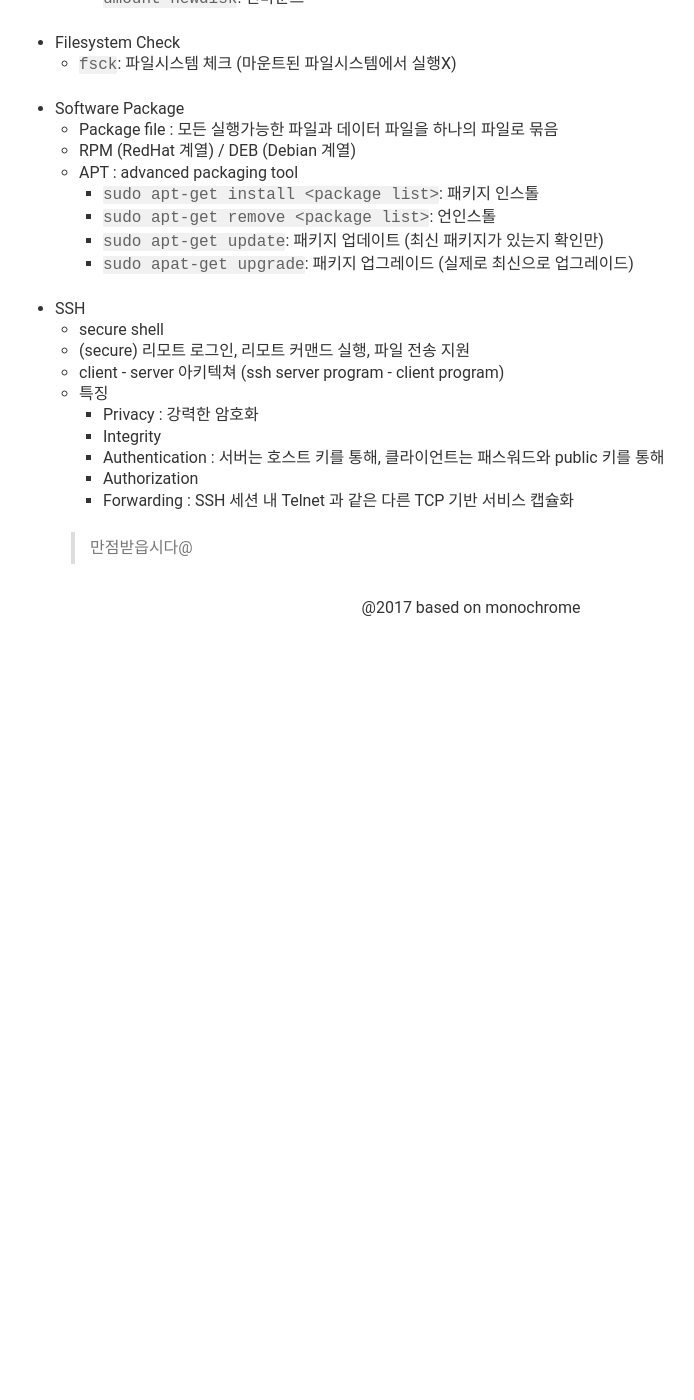
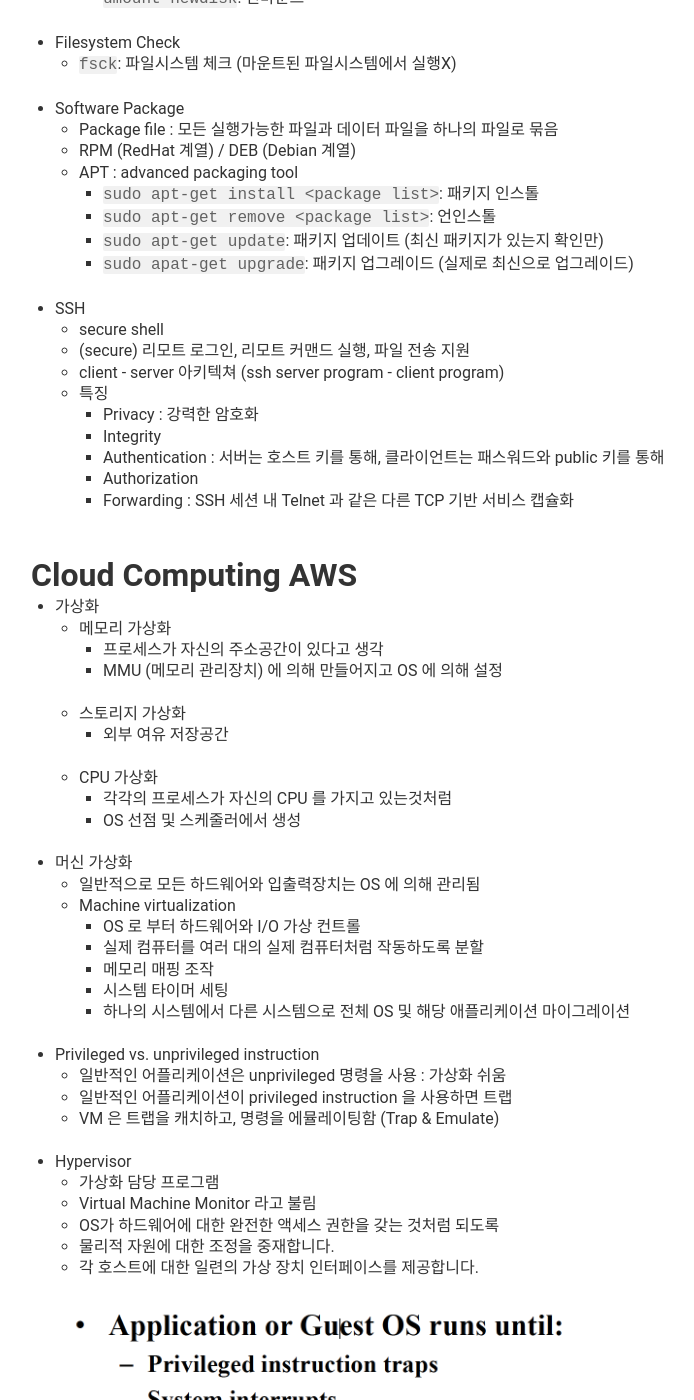
Before and after one commit to sungjunyoung/sungjunyoung.github.io_deprecated, a Jekyll site: the page built from _posts/2017-06-14-opensource-final-term.md, in a window 1280 px wide and 1400 px high, scrolled down 20802 px. Shown: the whole window, without its empty margins (169-863 px from the left). Built offline with Jekyll 4.4.1, drawn with Linux system fonts in a browser that asks for light colours; comment, search, counter and statistics services are not loaded; before the commit the page ends 21432 px from its top, so only the background shows below that; some of the changed text lies outside the part shown.

Commit message:
오픈소스 11장

```diff
--- a/_posts/2017-06-14-opensource-final-term.md
+++ b/_posts/2017-06-14-opensource-final-term.md
@@ -824,5 +824,59 @@
     - Authorization
     - Forwarding : SSH 세션 내 Telnet 과 같은 다른 TCP 기반 서비스 캡슐화
 
+## Cloud Computing AWS
+
+- 가상화
+    - 메모리 가상화
+        - 프로세스가 자신의 주소공간이 있다고 생각
+        - MMU (메모리 관리장치) 에 의해 만들어지고 OS 에 의해 설정
+    - 스토리지 가상화
+        - 외부 여유 저장공간
+    - CPU 가상화
+        - 각각의 프로세스가 자신의 CPU 를 가지고 있는것처럼
+        - OS 선점 및 스케줄러에서 생성
+- 머신 가상화
+    - 일반적으로 모든 하드웨어와 입출력장치는 OS 에 의해 관리됨
+    - Machine virtualization
+        - OS 로 부터 하드웨어와 I/O 가상 컨트롤
+        - 실제 컴퓨터를 여러 대의 실제 컴퓨터처럼 작동하도록 분할
+        - 메모리 매핑 조작
+        - 시스템 타이머 세팅
+        - 하나의 시스템에서 다른 시스템으로 전체 OS 및 해당 애플리케이션 마이그레이션
+
+- Privileged vs. unprivileged instruction
+    - 일반적인 어플리케이션은 unprivileged 명령을 사용 : 가상화 쉬움
+    - 일반적인 어플리케이션이 privileged instruction 을 사용하면 트랩
+    - VM 은 트랩을 캐치하고, 명령을 에뮬레이팅함 (Trap & Emulate)
+
+- Hypervisor
+    - 가상화 담당 프로그램
+    - Virtual Machine Monitor 라고 불림
+    - OS가 하드웨어에 대한 완전한 액세스 권한을 갖는 것처럼 되도록
+    - 물리적 자원에 대한 조정을 중재합니다.
+    - 각 호스트에 대한 일련의 가상 장치 인터페이스를 제공합니다.
+
+    ![8](/img/opensource-final-term/8.png)
+
+- Native Virtual Machine
+
+![9](/img/opensource-final-term/9.png)
+
+- Hosted Virtual Machine
+
+![10](/img/opensource-final-term/10.png))
+
+- Cloud Computing
+    - 클라우드 컴퓨팅은 편리한 온 디맨드를 가능하게하는 모델입니다.
+구성 가능한 공유 풀에 대한 네트워크 액세스
+컴퓨팅 자원 (예를 들어, 네트워크, 서버, 저장 장치,
+애플리케이션 및 서비스)을 신속하게 프로비저닝 할 수 있습니다
+최소한의 관리 노력이나 공급자 상호 작용으로 서비스로 배포할 수 있습니다.
+    - On-Demand self-service
+    - Broad network access
+    - Resource pooling
+    - Rapid elasticity
+
+
 
 > 만점받읍시다@
```
Also changed, not shown: img/opensource-final-term/10.png (added), img/opensource-final-term/8.png (added), img/opensource-final-term/9.png (added).
